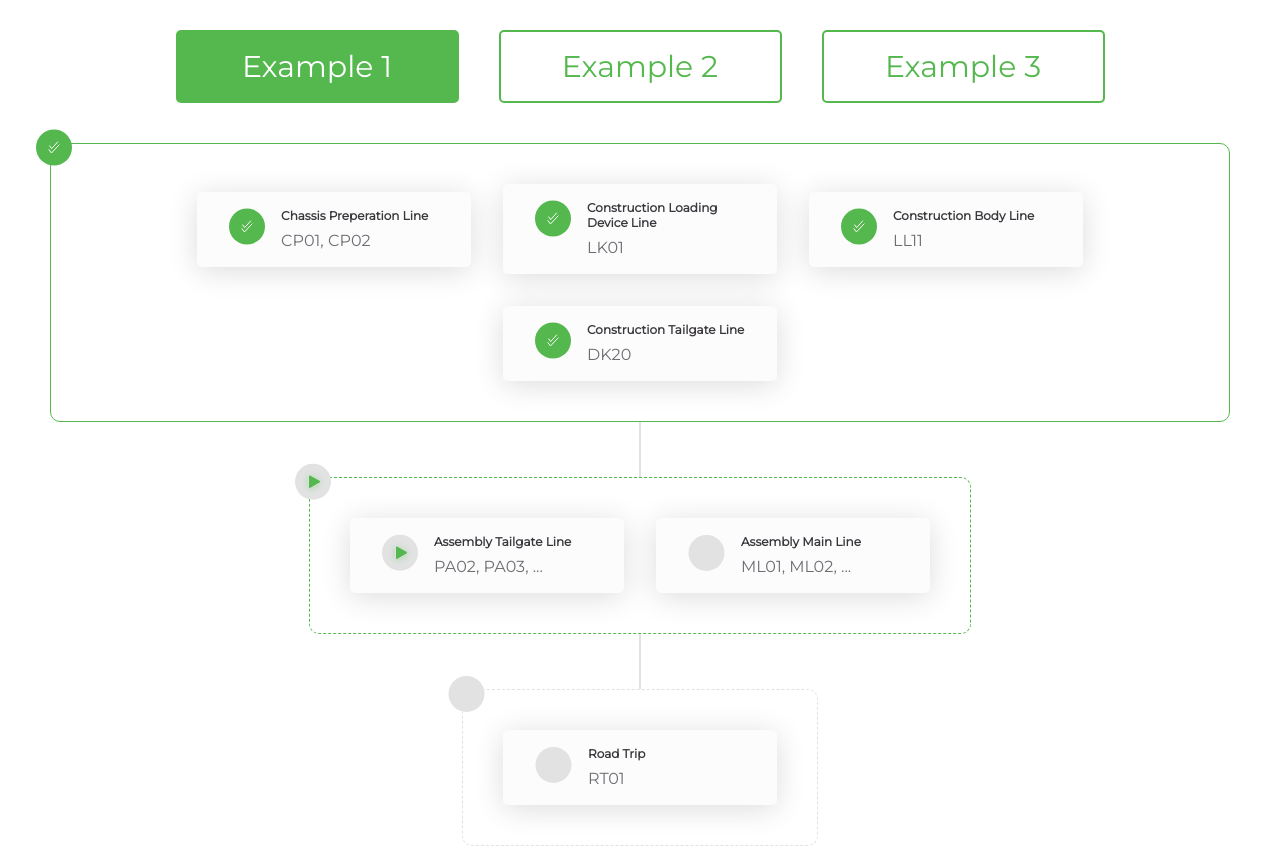
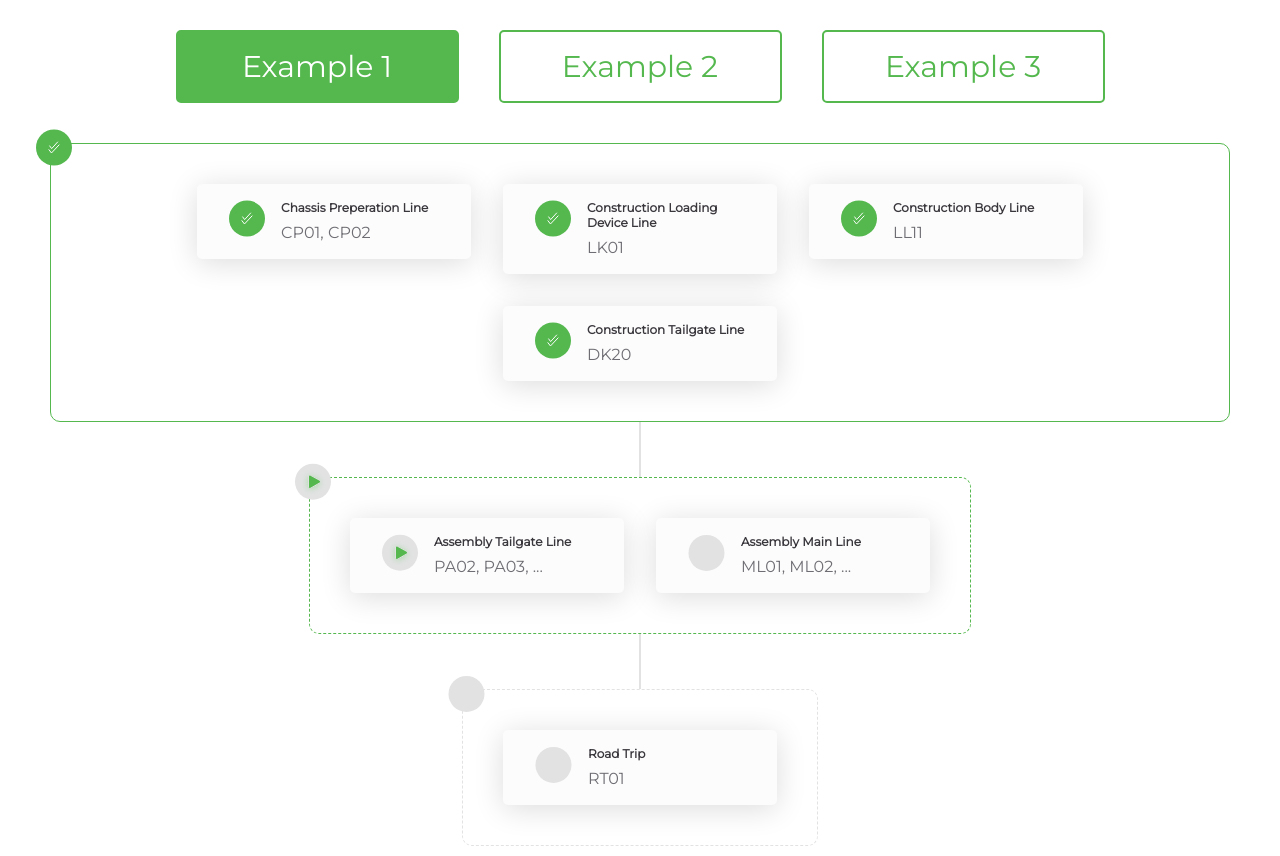
Before and after one commit to Manoj201/innovative-product, a React (Create React App) app: page / in a window 1280 px wide. Built offline with nearby package versions, Linux system fonts and the light colour scheme.

Commit message:
handled responsive with material grid

```diff
--- a/src/components/itemCardWrapper/ItemCardWrapper.component.js
+++ b/src/components/itemCardWrapper/ItemCardWrapper.component.js
@@ -31,7 +31,12 @@ const ItemCardWrapper = ({ data }) => {
       <div className="icon-wrapper">
         <img src={iconMap[flowGroupStatus]} alt="progress" />
       </div>
-      <Grid container spacing={4} justifyContent="center" alignItems="center">
+      <Grid
+        container
+        spacing={4}
+        justifyContent="center"
+        alignItems="flex-start"
+      >
         {data.map((item, index) => (
           <Grid item>
             <ItemCard
```
